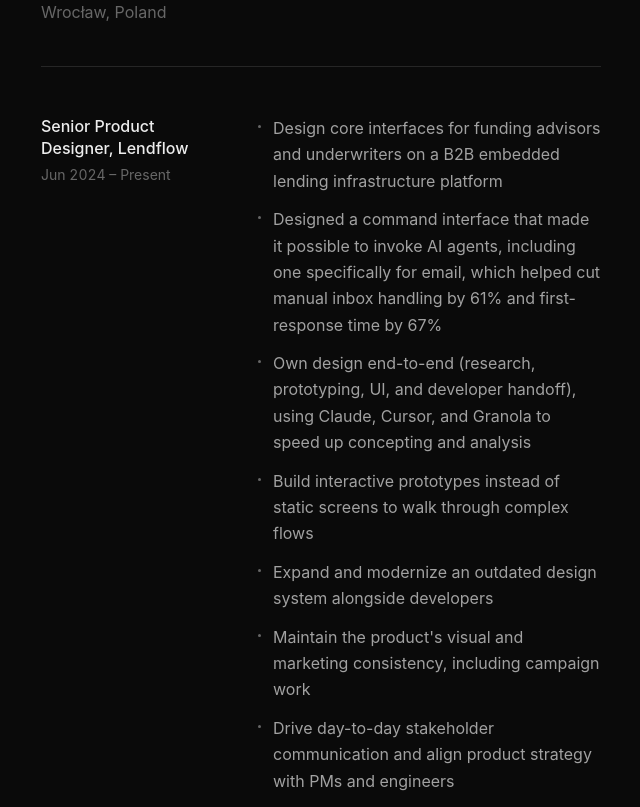
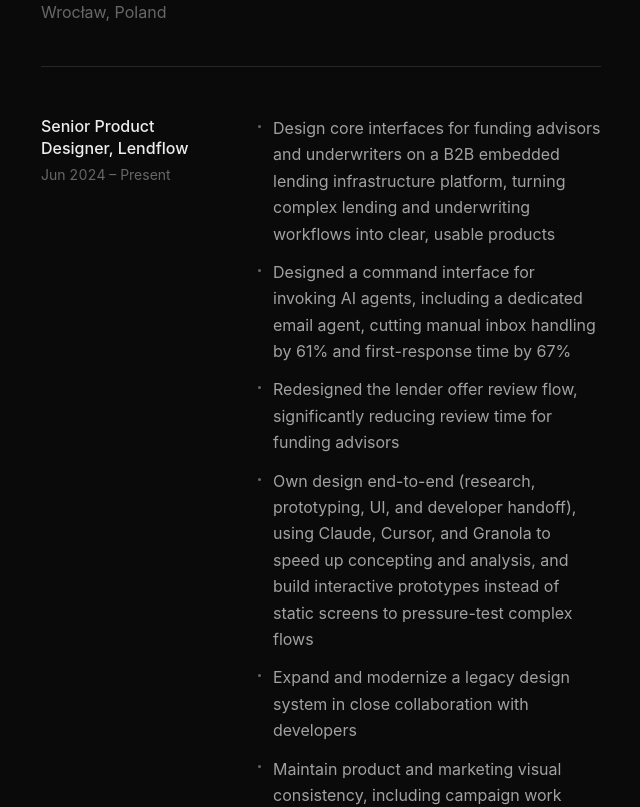
Before and after one commit to a-lav-dsgnr/portfolio, a Next.js app: page /resume in a window 1280 px wide. Shown: the part 167-974 px from the top of the page, without its empty margins (319-959 px from the left). Built offline with nearby package versions, Linux system fonts and the light colour scheme.

Commit message:
Update resume: refine Lendflow bullets, reorder Abilities
Co-Authored-By: Claude Opus 4.8 <noreply@anthropic.com>

```diff
--- a/app/resume/page.tsx
+++ b/app/resume/page.tsx
@@ -29,13 +29,13 @@ const experience: Role[] = [
     company: "Lendflow",
     dates: "Jun 2024 – Present",
     bullets: [
-      "Design core interfaces for funding advisors and underwriters on a B2B embedded lending infrastructure platform",
-      "Designed a command interface that made it possible to invoke AI agents, including one specifically for email, which helped cut manual inbox handling by 61% and first-response time by 67%",
-      "Own design end-to-end (research, prototyping, UI, and developer handoff), using Claude, Cursor, and Granola to speed up concepting and analysis",
-      "Build interactive prototypes instead of static screens to walk through complex flows",
-      "Expand and modernize an outdated design system alongside developers",
-      "Maintain the product's visual and marketing consistency, including campaign work",
-      "Drive day-to-day stakeholder communication and align product strategy with PMs and engineers",
+      "Design core interfaces for funding advisors and underwriters on a B2B embedded lending infrastructure platform, turning complex lending and underwriting workflows into clear, usable products",
+      "Designed a command interface for invoking AI agents, including a dedicated email agent, cutting manual inbox handling by 61% and first-response time by 67%",
+      "Redesigned the lender offer review flow, significantly reducing review time for funding advisors",
+      "Own design end-to-end (research, prototyping, UI, and developer handoff), using Claude, Cursor, and Granola to speed up concepting and analysis, and build interactive prototypes instead of static screens to pressure-test complex flows",
+      "Expand and modernize a legacy design system in close collaboration with developers",
+      "Maintain product and marketing visual consistency, including campaign work",
+      "Drive day-to-day stakeholder communication, aligning product strategy with PMs and engineers",
     ],
   },
   {
@@ -83,14 +83,14 @@ const experience: Role[] = [
 ];
 
 const abilities = [
+  "Usability Testing",
+  "User Research",
+  "Design Systems",
   "Wireframing & Prototyping",
-  "Usability Testing",
-  "Design Systems",
   "Product Strategy",
-  "User Research",
-  "Analytics",
   "Information Architecture",
   "A/B Testing",
+  "Analytics",
   "Mobile Design",
   "Cross-Functional Collaboration",
 ];
```
